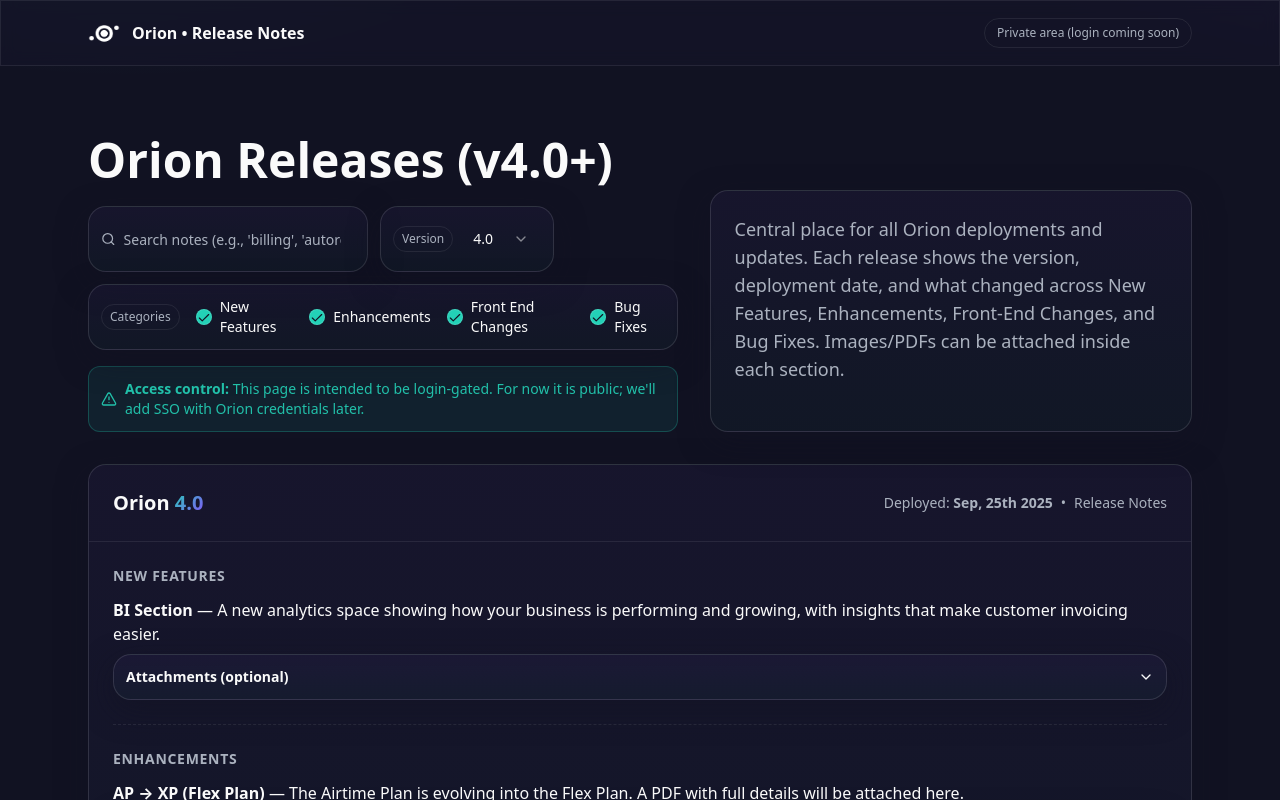
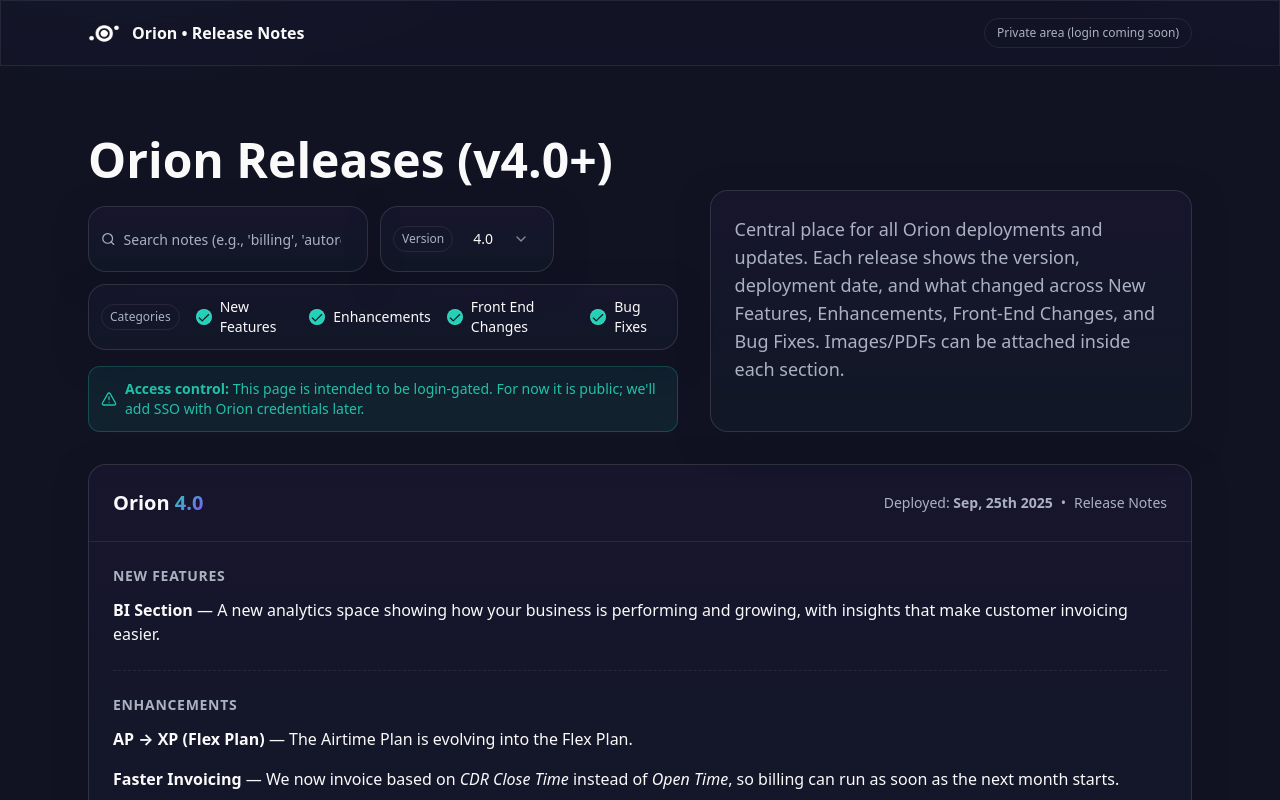
Before and after one commit to martinpawluszek/orion-release-ledger, a React (Vite) app: page / in a window 1280 px wide. Shown: the top 800 px of the page. Built offline with nearby package versions, Linux system fonts and the light colour scheme.

Commit message:
Remove attachments from release notes

```diff
--- a/src/components/ReleaseCard.tsx
+++ b/src/components/ReleaseCard.tsx
@@ -81,45 +81,7 @@ const ReleaseCard = ({ release, searchQuery, selectedCategories }: ReleaseCardPr
                 {bulletPoints.map((bulletPoint, index) => {
                   const bulletKey = `${category}-${index}`;
                   return (
-                    <div key={index}>
-                      <div className="text-[hsl(var(--text-primary))] mb-2" dangerouslySetInnerHTML={{ __html: bulletPoint.text }} />
-
-                      {bulletPoint.attachments && bulletPoint.attachments.length > 0 && (
-                        <Collapsible
-                          open={openAttachments[bulletKey]}
-                          onOpenChange={() => toggleAttachments(bulletKey)}
-                        >
-                          <CollapsibleTrigger className="orion-surface p-3 w-full flex items-center justify-between text-sm font-semibold cursor-pointer hover:bg-[hsl(var(--surface-overlay))] transition-colors">
-                            <span>Attachments (optional)</span>
-                            {openAttachments[bulletKey] ? (
-                              <ChevronUp className="w-4 h-4" />
-                            ) : (
-                              <ChevronDown className="w-4 h-4" />
-                            )}
-                          </CollapsibleTrigger>
-                          <CollapsibleContent className="mt-2">
-                            <div className="grid grid-cols-[repeat(auto-fit,minmax(160px,1fr))] gap-3">
-                              {bulletPoint.attachments.map((attachment, attachmentIndex) => (
-                                <div
-                                  key={attachmentIndex}
-                                  className="aspect-video bg-black/20 border border-dashed border-[hsl(var(--border-subtle))] rounded-lg flex items-center justify-center text-xs text-[hsl(var(--text-secondary))] p-3 text-center overflow-hidden"
-                                >
-                                  {attachment === "Plan XP Announcement" ? (
-                                    <img
-                                      src="/lovable-uploads/0a1665d5-fd90-4453-aa00-869322f77534.png"
-                                      alt="Plan XP Announcement"
-                                      className="w-full h-full object-cover rounded"
-                                    />
-                                  ) : (
-                                    attachment
-                                  )}
-                                </div>
-                              ))}
-                            </div>
-                          </CollapsibleContent>
-                        </Collapsible>
-                      )}
-                    </div>
+                  <div key={index} className="text-[hsl(var(--text-primary))]" dangerouslySetInnerHTML={{ __html: bulletPoint.text }} />
                   );
                 })}
               </div>
--- a/src/pages/Index.tsx
+++ b/src/pages/Index.tsx
@@ -12,21 +12,18 @@ const mockReleases = [
     sections: {
       "New Features": [
         {
-          text: "<strong>BI Section</strong> — A new analytics space showing how your business is performing and growing, with insights that make customer invoicing easier.",
-          attachments: ["BI dashboard screenshot"]
+          text: "<strong>BI Section</strong> — A new analytics space showing how your business is performing and growing, with insights that make customer invoicing easier."
         }
       ],
       "Enhancements": [
         {
-          text: "<strong>AP → XP (Flex Plan)</strong> — The Airtime Plan is evolving into the Flex Plan. A PDF with full details will be attached here.",
-          attachments: ["Plan XP Announcement"]
+          text: "<strong>AP → XP (Flex Plan)</strong> — The Airtime Plan is evolving into the Flex Plan."
         },
         {
           text: "<strong>Faster Invoicing</strong> — We now invoice based on <em>CDR Close Time</em> instead of <em>Open Time</em>, so billing can run as soon as the next month starts."
         },
         {
-          text: "<strong>Simpler Product Change Rules</strong> — Product change rules are greatly simplified. Detailed rule list to follow.",
-          attachments: ["Product Change Rules Guide"]
+          text: "<strong>Simpler Product Change Rules</strong> — Product change rules are greatly simplified."
         }
       ],
       "Front End Changes": [
```
